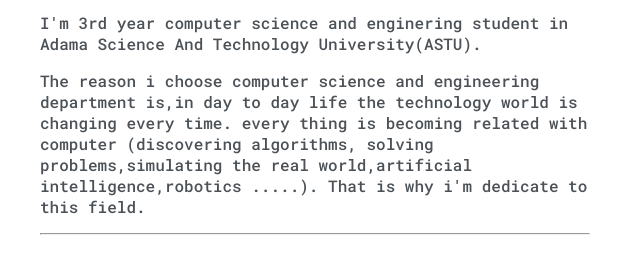
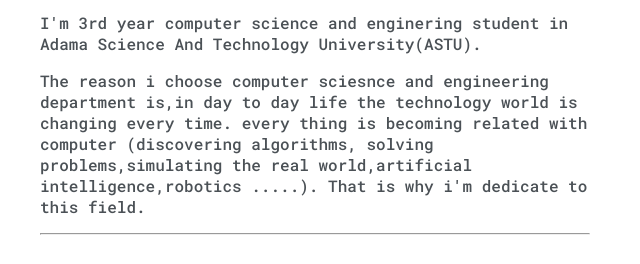
Before and after one commit to NobelAssefa/NobelAssefa.github.io, a plain HTML site: page Mywebsite/index.html in a window 1280 px wide. Shown: the part 825-1089 px from the top of the page, 0-640 px from the left. Drawn offline with Linux system fonts and the light colour scheme.

Commit message:
4th change

```diff
--- a/Mywebsite/index.html
+++ b/Mywebsite/index.html
@@ -76,7 +76,7 @@
 
                   <p>I'm 3rd year computer science and enginering student in Adama Science And Technology University(ASTU).</p>
 
-                  <p>The reason i choose computer science and engineering department is,in day to day life the technology world is changing every time. every thing is becoming related with computer (discovering algorithms, solving problems,simulating the real world,artificial intelligence,robotics  .....). That is why i'm dedicate to this field.  </p>
+                  <p>The reason i choose computer sciesnce and engineering department is,in day to day life the technology world is changing every time. every thing is becoming related with computer (discovering algorithms, solving problems,simulating the real world,artificial intelligence,robotics  .....). That is why i'm dedicate to this field.  </p>
 
                <hr>
 
```
